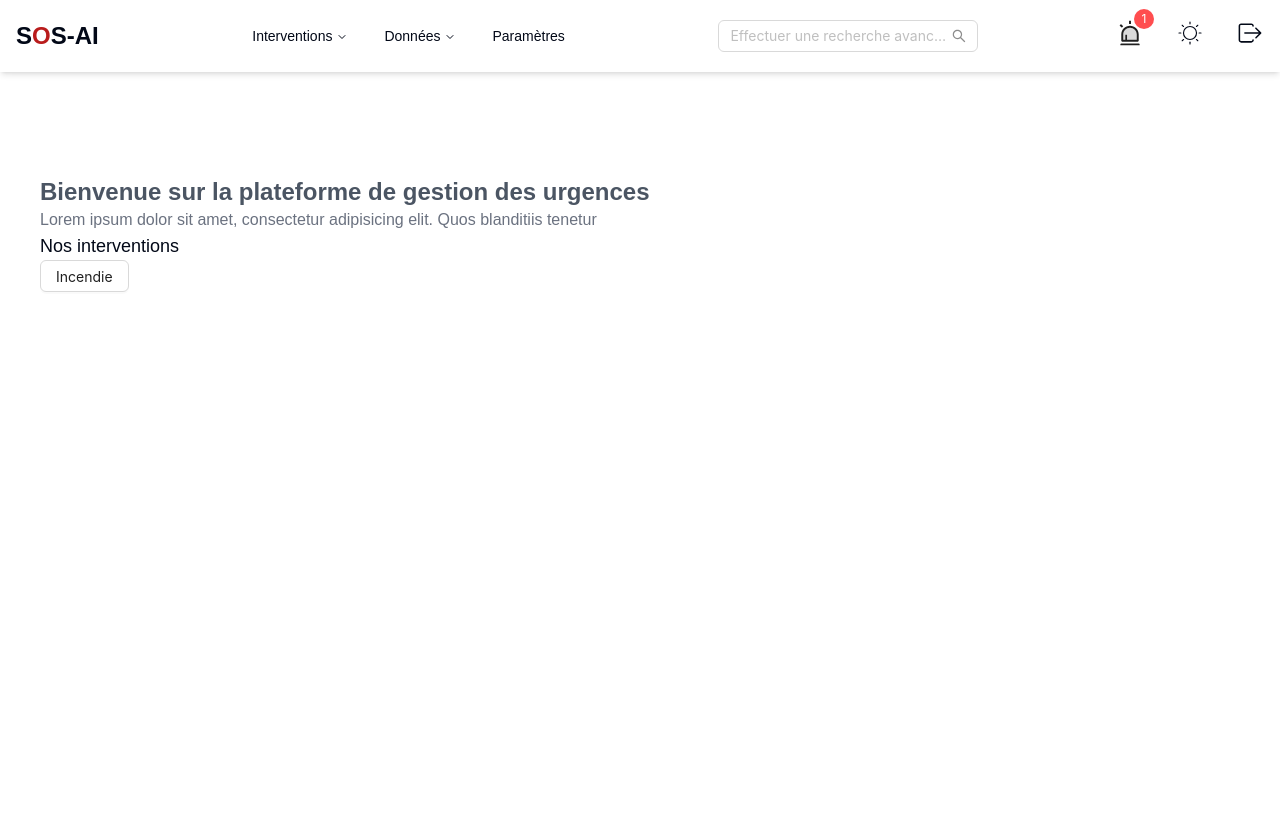
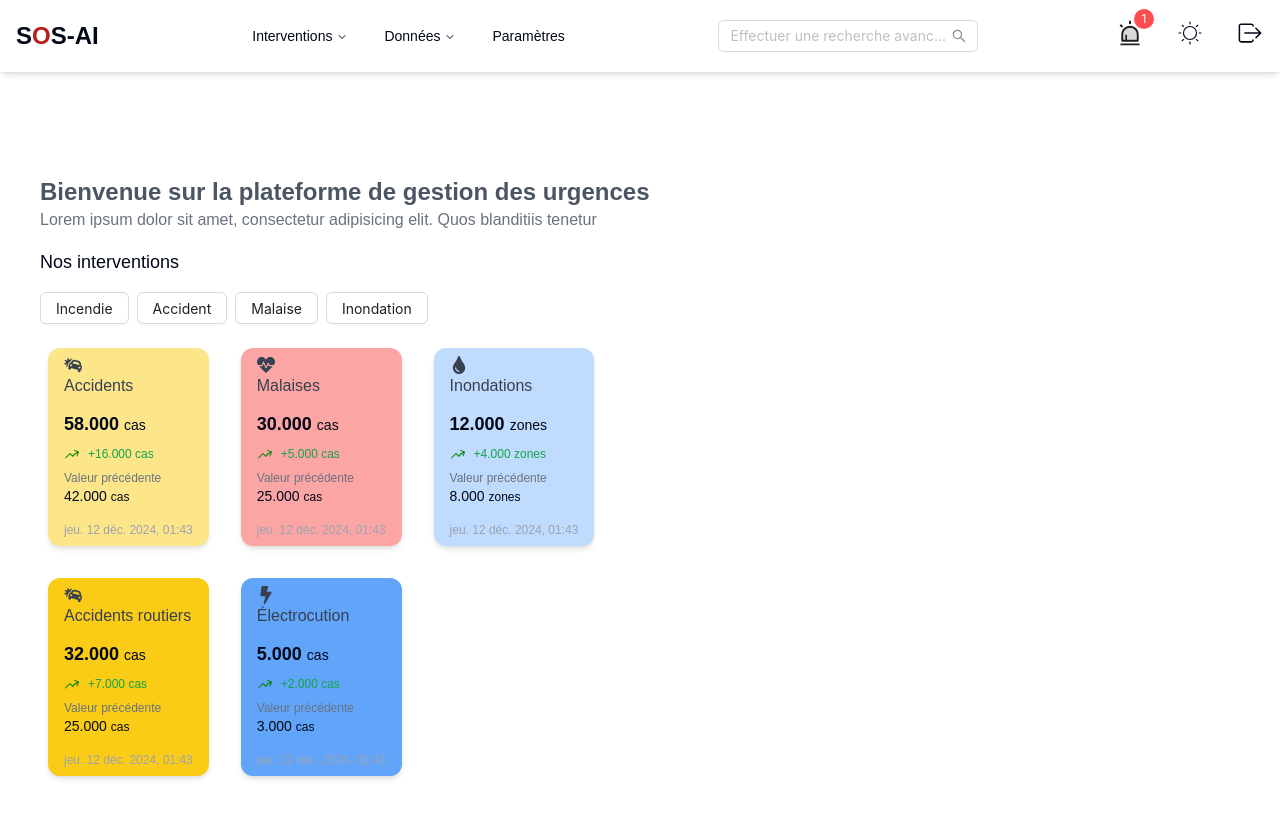
Before and after one commit to AndyMelone/sos-ai, a Next.js app: page / in a window 1280 px wide. Shown: the top 818 px of the page. Built offline with nearby package versions, Linux system fonts and the light colour scheme.

Commit message:
init commit

```diff
--- a/app/page.tsx
+++ b/app/page.tsx
@@ -1,5 +1,69 @@
+import Card from "@/components/shared/card";
+import { FaCarCrash, FaTint, FaHeartbeat, FaBolt } from "react-icons/fa";
+
 import { Button } from "antd";
-
+const interventionData = [
+  {
+    currentValue: "58", // Nombre d'accidents actuels
+    lastValue: "42", // Nombre d'accidents précédents
+    color: "fde68a", // Jaune clair
+    sensor: (
+      <>
+        <FaCarCrash size={18} /> <span>Accidents</span>
+      </>
+    ),
+    unit: "cas", // Unité pour les statistiques
+    currentTime: new Date(),
+  },
+  {
+    currentValue: "30",
+    lastValue: "25",
+    color: "fca5a5", // Rouge clair
+    sensor: (
+      <>
+        <FaHeartbeat size={18} /> <span>Malaises</span>
+      </>
+    ),
+    unit: "cas",
+    currentTime: new Date(),
+  },
+  {
+    currentValue: "12",
+    lastValue: "8",
+    color: "bfdbfe", // Bleu clair
+    sensor: (
+      <>
+        <FaTint size={18} /> <span>Inondations</span>
+      </>
+    ),
+    unit: "zones",
+    currentTime: new Date(),
+  },
+  {
+    currentValue: "32", // Accidents actuels
+    lastValue: "25", // Accidents précédents
+    color: "facc15", // Jaune
+    sensor: (
+      <>
+        <FaCarCrash size={18} /> <span>Accidents routiers</span>
+      </>
+    ),
+    unit: "cas",
+    currentTime: new Date(),
+  },
+  {
+    currentValue: "5", // Électrocutions
+    lastValue: "3", // Électrocutions précédentes
+    color: "60a5fa", // Bleu clair
+    sensor: (
+      <>
+        <FaBolt size={18} /> <span>Électrocution</span>
+      </>
+    ),
+    unit: "cas",
+    currentTime: new Date(),
+  },
+];
 export default function Home() {
   return (
     <>
@@ -12,9 +76,29 @@ export default function Home() {
             Lorem ipsum dolor sit amet, consectetur adipisicing elit. Quos
             blanditiis tenetur
           </p>
+          <div className="my-4">
+            <h1 className="text-lg my-4">Nos interventions</h1>
+            <div className="flex gap-2">
+              <Button>Incendie</Button>
+              <Button>Accident</Button>
+              <Button>Malaise</Button>
+              <Button>Inondation</Button>
+            </div>
+          </div>
           <div>
-            <h1 className="text-lg ">Nos interventions</h1>
-            <Button>Incendie</Button>
+            <div className="flex flex-wrap gap-4">
+              {interventionData.map((data, index) => (
+                <Card
+                  key={index}
+                  currentValue={data.currentValue}
+                  lastValue={data.lastValue}
+                  color={data.color}
+                  sensor={data.sensor}
+                  unit={data.unit}
+                  currentTime={data.currentTime}
+                />
+              ))}
+            </div>
           </div>
         </div>
         <div className="w-2/5"></div>
--- /dev/null
+++ b/components/shared/card.tsx
@@ -0,0 +1,99 @@
+import { HiArrowTrendingDown, HiArrowTrendingUp } from "react-icons/hi2";
+import { ReactElement, JSXElementConstructor, forwardRef } from "react";
+
+// Typage des props pour la carte d'intervention d'urgence
+interface CardProps {
+  currentValue: string; // Valeur actuelle
+  lastValue: string; // Dernière valeur enregistrée
+  color: string; // Couleur d'arrière-plan (hex)
+  sensor:
+    | string
+    | ReactElement<unknown, string | JSXElementConstructor<unknown>>; // Type de capteur
+  unit: string; // Unité de mesure (par exemple : "ppm" ou "%")
+  currentTime: Date; // Heure actuelle
+}
+
+function Card({
+  currentValue,
+  lastValue,
+  color,
+  sensor,
+  unit,
+  currentTime,
+}: CardProps) {
+  const current = parseFloat(currentValue);
+  const last = parseFloat(lastValue);
+  const difference = current - last;
+
+  const isPositive = difference >= 0;
+
+  // Fonction de formatage de la date
+  const formatDate = (date: Date): string => {
+    return date.toLocaleString("fr-FR", {
+      weekday: "short",
+      day: "2-digit",
+      month: "short",
+      year: "numeric",
+      hour: "2-digit",
+      minute: "2-digit",
+    });
+  };
+
+  return (
+    <div
+      className="inline-block px-4 py-2 rounded-xl shadow-md m-2"
+      style={{ backgroundColor: `#${color}` }}
+    >
+      {/* Titre et icône du capteur */}
+      <div className="flex items-center justify-between">
+        <div className="flex space-x-3 items-center">
+          <p className="font-medium text-gray-700">{sensor}</p>
+        </div>
+      </div>
+
+      {/* Valeur actuelle */}
+      <div className="mt-3">
+        <p className="text-lg font-bold">
+          {current.toFixed(3)}{" "}
+          <span className="text-sm font-normal">{unit}</span>
+        </p>
+      </div>
+
+      {/* Différence avec flèche d'indication */}
+      <div className="flex items-center space-x-2 mt-2">
+        {isPositive ? (
+          <HiArrowTrendingUp size={16} color="green" />
+        ) : (
+          <HiArrowTrendingDown size={16} color="red" />
+        )}
+        <p
+          className={`text-xs font-medium ${
+            isPositive ? "text-green-600" : "text-red-600"
+          }`}
+        >
+          {isPositive
+            ? `+${difference.toFixed(3)}`
+            : `${difference.toFixed(3)}`}{" "}
+          {unit}
+        </p>
+      </div>
+
+      {/* Valeur précédente */}
+      <div className="mt-2">
+        <p className="text-xs text-gray-500">Valeur précédente</p>
+        <p className="text-sm">
+          {last.toFixed(3)} <span className="text-xs font-normal">{unit}</span>
+        </p>
+      </div>
+
+      {/* Horodatage */}
+      <div className="mt-4 text-right">
+        <p className="text-xs text-gray-400 font-thin">
+          {formatDate(currentTime)}
+        </p>
+      </div>
+    </div>
+  );
+}
+
+export default forwardRef(Card);
```
